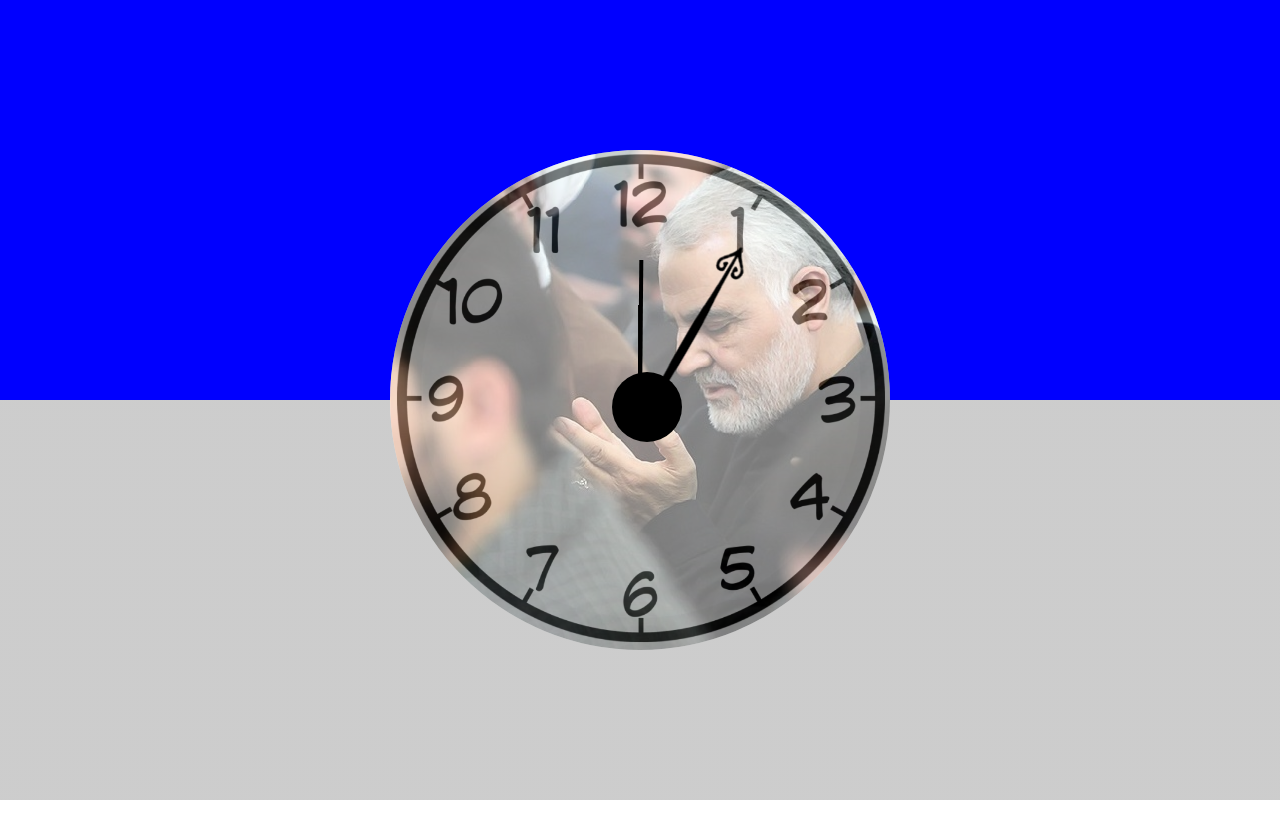
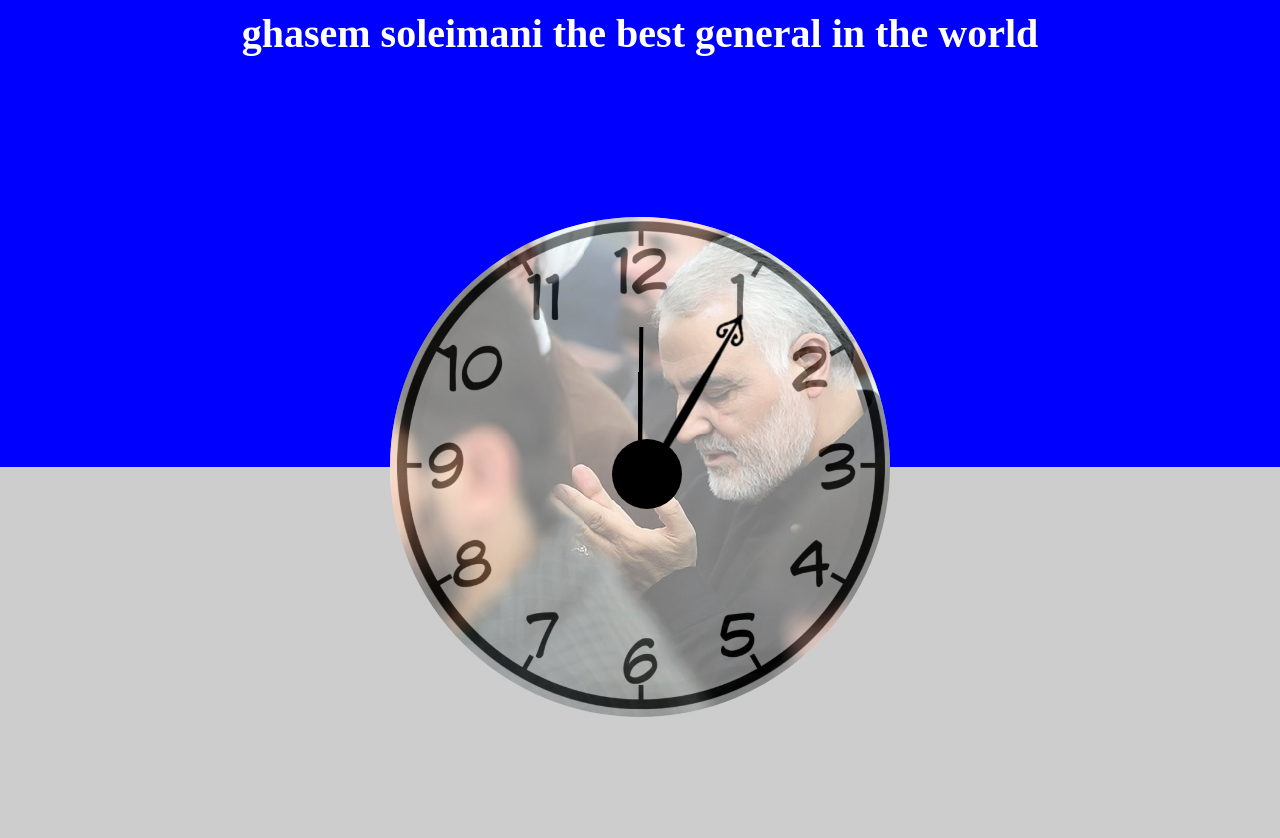
Before and after one commit to RasoulMadani/Making-a-clock-with-HTML-and-CSS, a plain HTML site: page index.html in a window 1280 px wide. Before the commit the page ends 800 px from the top, so only its background shows below. Drawn offline with Linux system fonts and the light colour scheme.

Commit message:
second commit

```diff
--- a/index.html
+++ b/index.html
@@ -14,6 +14,7 @@
         <title>allah</title>
     </head>
     <body>
+        <h2>ghasem soleimani the best general in the world</h2>
         <main>
             <div class="circle">
                 <span class="s"></span>
--- a/style.scss
+++ b/style.scss
@@ -1,9 +1,17 @@
 *{
     margin: 0;padding: 0;box-sizing: border-box;
 }
+h2{
+    text-align: center;
+    font-size: 40px;
+    background-color: blue;
+    color: white;
+    padding: 10px;
+}
 main{
     width: 100%;
-    height: 100vh;
+    min-height: 100vh;
+    overflow: hidden;
     background-image: linear-gradient(to bottom,blue 50%,rgba(128, 128, 128, 0.397) 50%);
     display: flex;
     justify-content: center;
```
Also changed, not shown: style.css, 1 other file.
